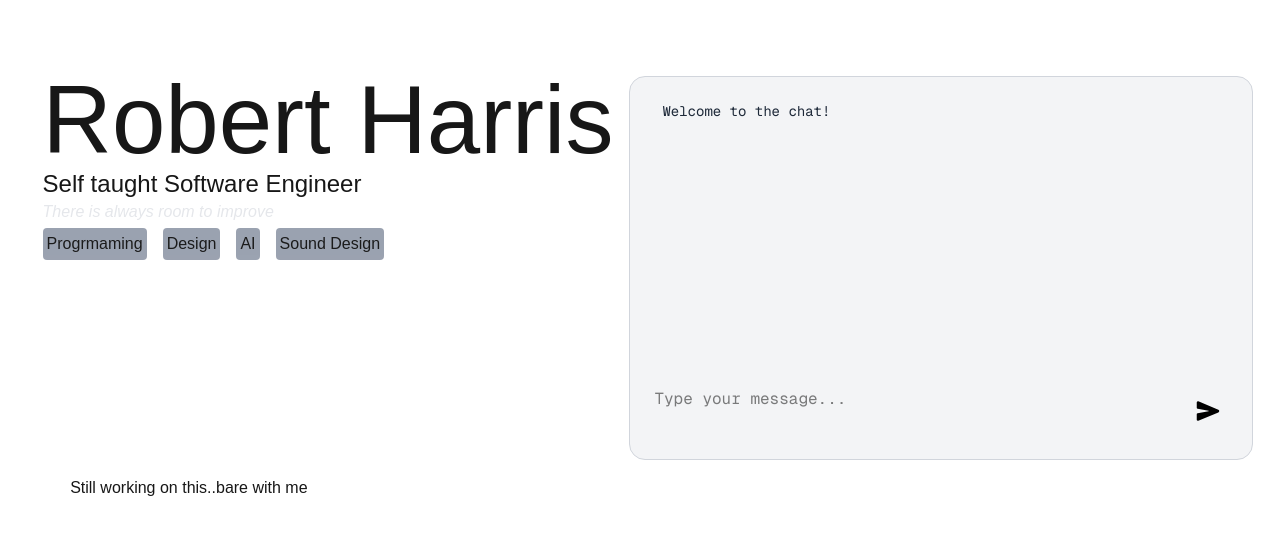
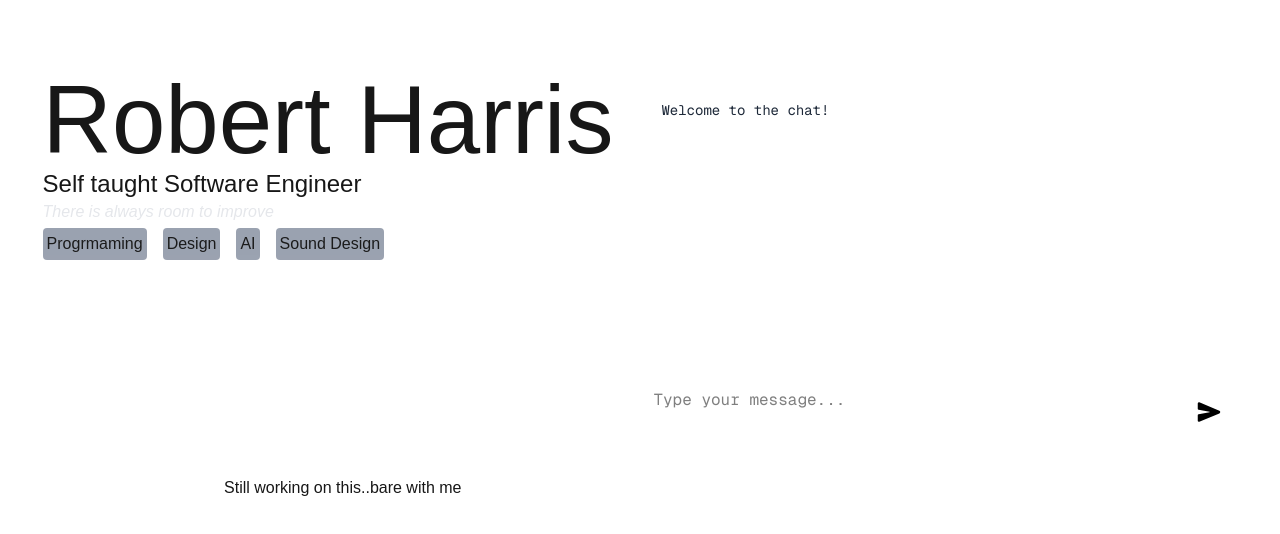
Before and after one commit to rlh850/portfolio, a Next.js app: page / in a window 1280 px wide. Shown: the top 534 px of the page. Built offline with nearby package versions, Linux system fonts and the light colour scheme.

Commit message:
Update animation duration and easing in page component; change ChatWindow background color to enhance visual consistency.

```diff
--- a/src/app/components/chat/ChatWindow.tsx
+++ b/src/app/components/chat/ChatWindow.tsx
@@ -59,7 +59,7 @@ const ChatWindow = () => {
 
    return (
       <div className="flex justify-center mt-5 font-mono">
-         <div className="bg-gray-100 w-full max-w-2xl h-96 rounded-2xl border border-gray-300 flex flex-col">
+         <div className="bg-white w-full max-w-2xl h-96 rounded-2xl flex flex-col">
             <ChatMessagesArea messages={messages} />
             <ChatInputArea
                inputText={inputText}
--- a/src/app/page.tsx
+++ b/src/app/page.tsx
@@ -23,9 +23,9 @@ const page = () => {
                   x: ['-100%', '100vw'],
                }}
                transition={{
-                  duration: 100,
+                  duration: 50,
                   repeat: Infinity,
-                  ease: 'linear',
+                  ease: 'easeOut',
                }}
                className="inline-block"
             >
```
